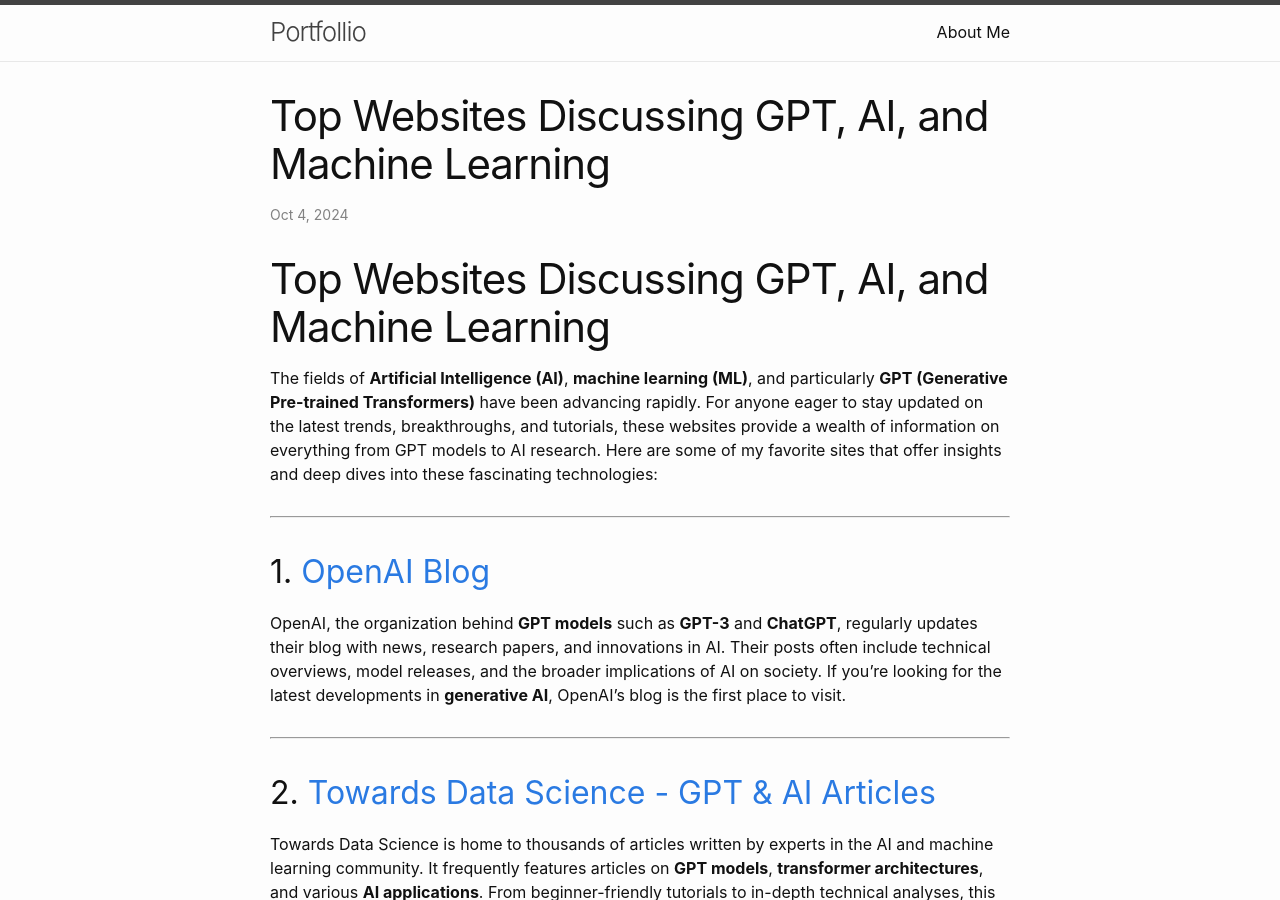
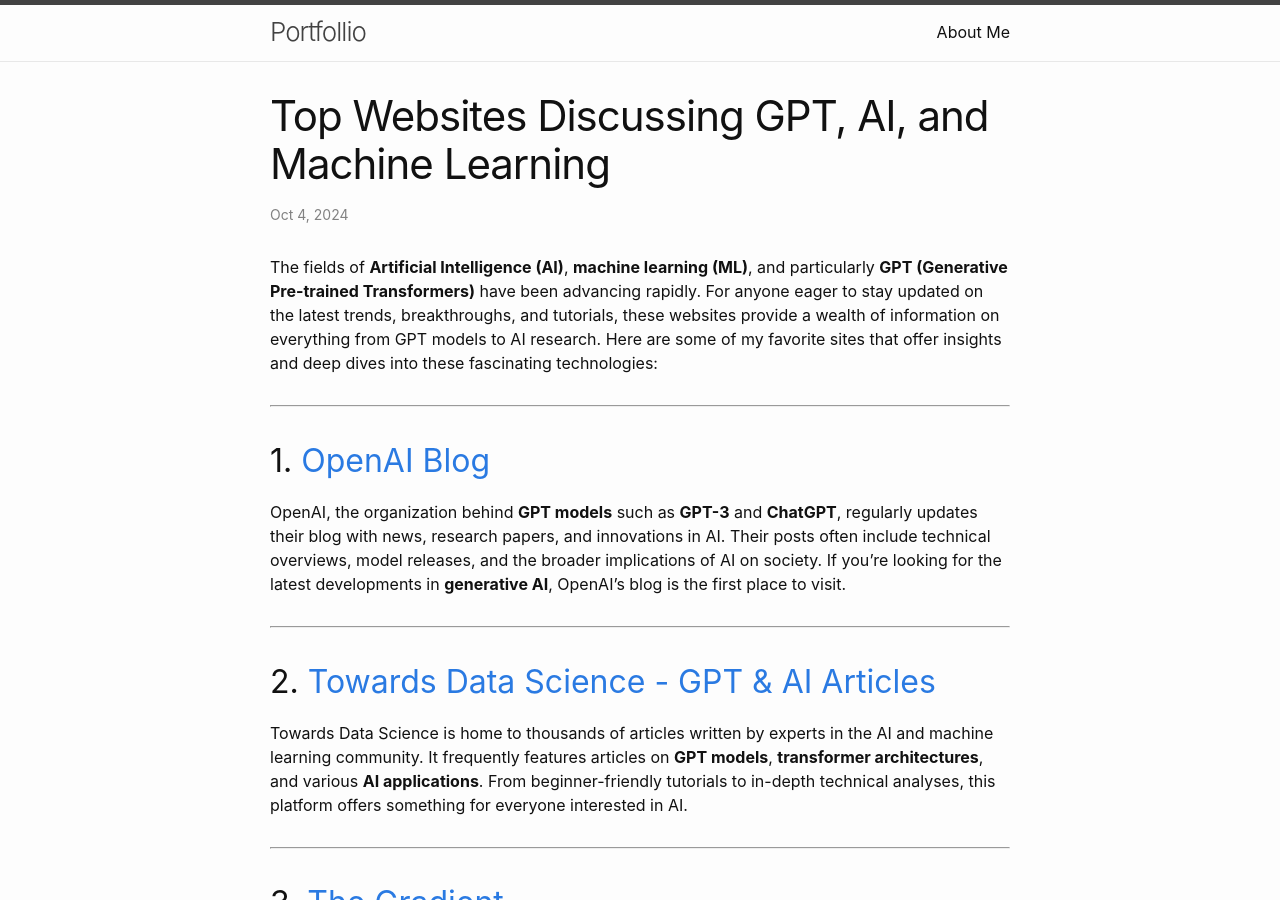
Before and after one commit to ahmobayen/ahmobayen.github.io, a Jekyll site: the page built from _posts/2024-10-04-Top-Websites-Discussing-GPT,-AI,-and-Machine-Learning.md, in a window 1280 px wide and 900 px high. Built offline with Jekyll 4.4.1, drawn with Linux system fonts in a browser that asks for light colours.

Commit message:
- fix repeating title in posts

```diff
--- a/_posts/2024-10-04-Top-Websites-Discussing-GPT,-AI,-and-Machine-Learning.md
+++ b/_posts/2024-10-04-Top-Websites-Discussing-GPT,-AI,-and-Machine-Learning.md
@@ -4,8 +4,6 @@ title: "Top Websites Discussing GPT, AI, and Machine Learning"
 date: 2024-10-04
 categories: AI machine-learning
 ---
-
-# Top Websites Discussing GPT, AI, and Machine Learning
 
 The fields of **Artificial Intelligence (AI)**, **machine learning (ML)**, and particularly **GPT (Generative Pre-trained Transformers)** have been advancing rapidly. For anyone eager to stay updated on the latest trends, breakthroughs, and tutorials, these websites provide a wealth of information on everything from GPT models to AI research. Here are some of my favorite sites that offer insights and deep dives into these fascinating technologies:
 
```
Also changed, not shown: _posts/2024-10-04-websites-that-really-inspire-me.md (+0 -2 lines).
